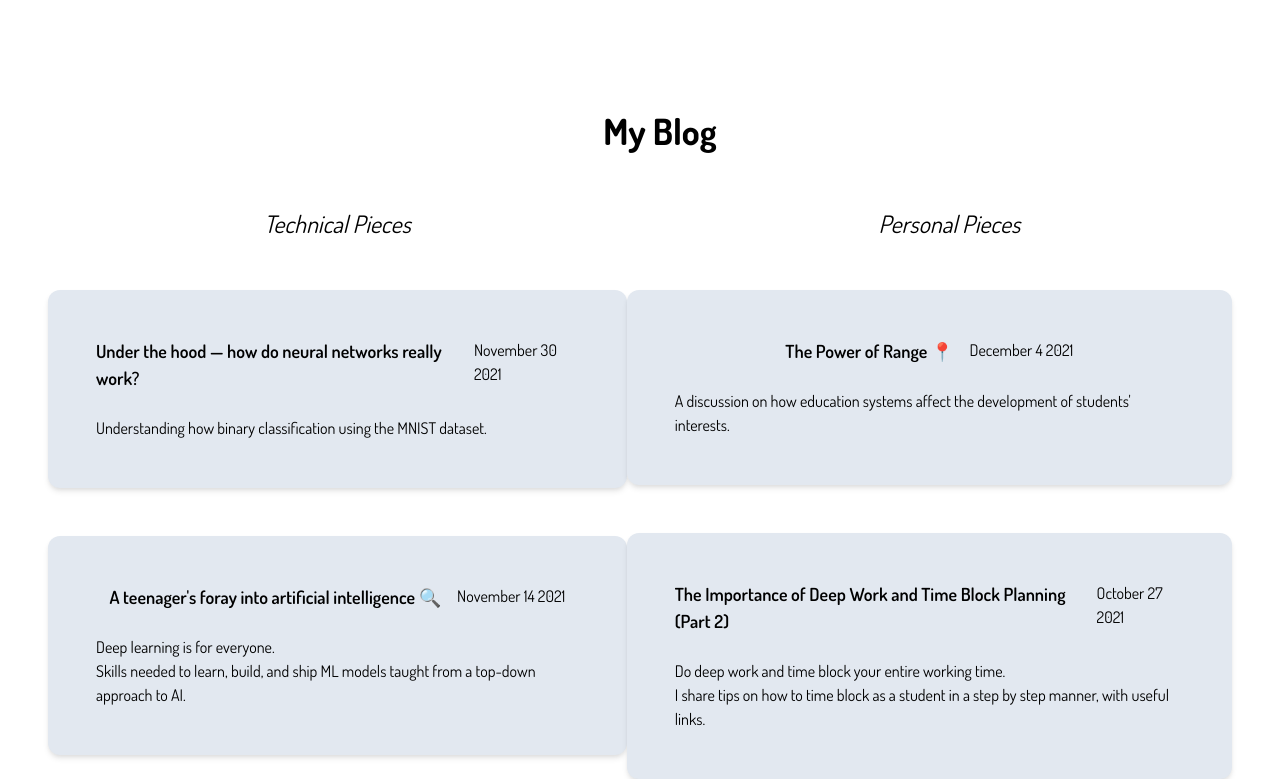
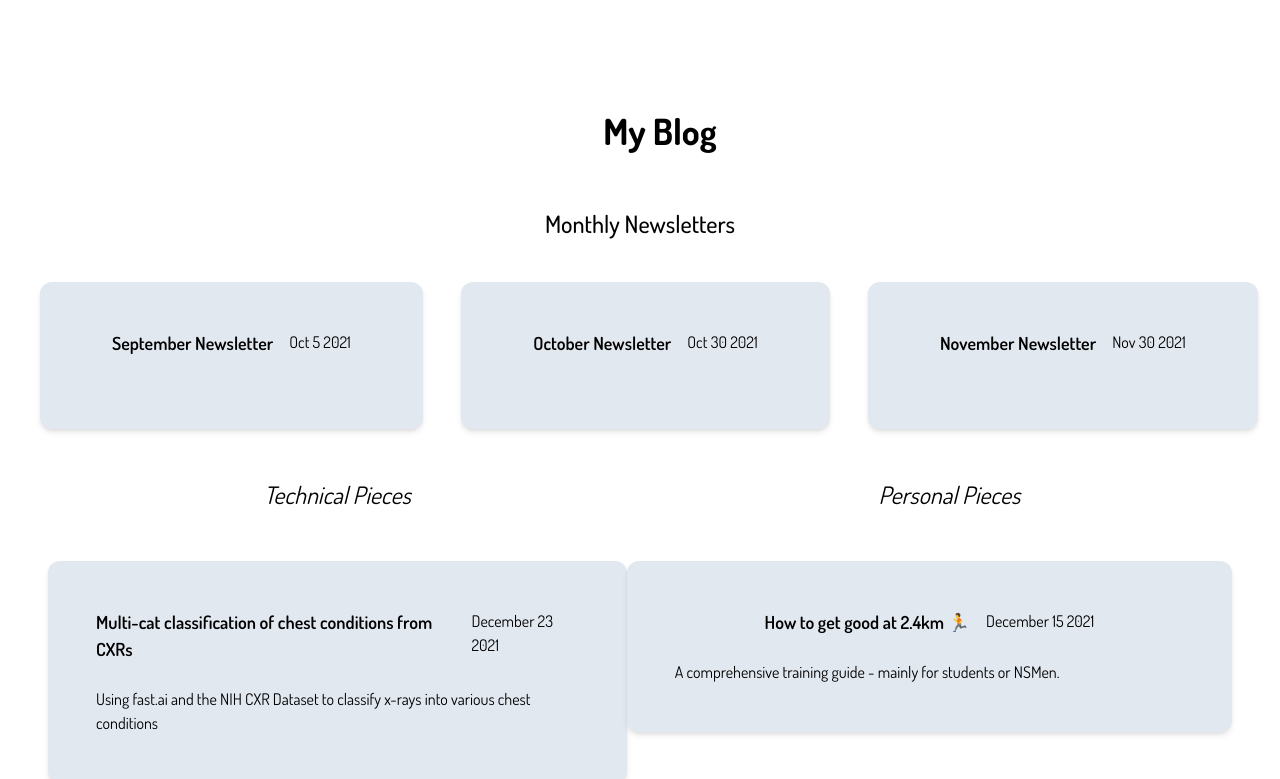
Before and after one commit to danielcwq/personal-website-current-build, a React (Create React App) app: page /blog in a window 1280 px wide. Shown: the top 779 px of the page. Built offline with nearby package versions, Linux system fonts and the light colour scheme.

Commit message:
added newsletters, and styling

```diff
--- a/src/components/blog.js
+++ b/src/components/blog.js
@@ -12,11 +12,73 @@ function Blog(){
             <div className = 'flex justify-center'>
                 <h1 className = 'text-4xl pt-24 mt-2 font-bold pl-10 text-justify font-dosis'> My Blog </h1>
             </div>
+            <div className = 'flex justify-center'>
+                <h1 className = 'text-2xl  pt-6 md:pt-12 font-medium text-justify font-dosis '> Monthly Newsletters </h1>
+            </div>
+            <div className = 'flex flex-col md:flex-row justify-between font-dosis ml-2 md:ml-4'>
+                    <a className = '' href = 'https://danielching.substack.com/p/september-newsletter-living-the-deep' target = '_blank'>
+                                    <div className = 'flex justify-center flex-col flex-grow-0 font-dosis w-3/5 md:w-full rounded-xl mt-10 shadow-md p-12 ml-24 md:mx-6 bg-gray-300 hover:bg-gray-400'>
+                                        <div className = 'flex justify-center'>
+                                            <div className = 'font-semibold text-lg'>September Newsletter</div>
+                                            <div className = 'hidden md:block pl-4'>Oct 5 2021</div>
+
+                                        </div>
+                                        <div className = 'pt-4 md:pt-6'>
+                                            <p> </p>
+                                        </div>
+
+                                    </div>
+                                </a>
+                            <a className = '' href = 'https://danielching.substack.com/p/october-newsletter-normalising-failure' target = '_blank'>
+                            <div className = 'flex justify-center flex-col font-dosis w-3/5 md:w-full rounded-xl mt-10 shadow-md p-12 ml-24 md:mx-6 bg-gray-300 hover:bg-gray-400'>
+                                <div className = 'flex justify-center'>
+                                    <div className = 'font-semibold text-lg'>October Newsletter</div>
+                                    <div className = 'hidden md:block pl-4'>Oct 30 2021</div>
+
+                                </div>
+                                <div className = 'pt-4 md:pt-6'>
+                                    <p> </p>
+                                </div>
+
+                            </div>
+                        </a>
+
+
+
+                        <a className = '' href = 'https://danielching.substack.com/p/november-newsletter-the-power-of' target = '_blank'>
+                            <div className = 'flex justify-center flex-col font-dosis w-3/5 md:w-full rounded-xl mt-10 shadow-md p-12 ml-24 md:mx-6 bg-gray-300 hover:bg-gray-400'>
+                                <div className = 'flex justify-center'>
+                                    <div className = 'font-semibold text-lg'>November Newsletter</div>
+                                    <div className = 'hidden md:block pl-4'>Nov 30 2021</div>
+
+                                </div>
+                                <div className = 'pt-4 md:pt-6'>
+                                    <p> </p>
+                                </div>
+
+                            </div>
+                        </a>
+                    <div className = 'pl-2'>
+                    </div>
+            </div>
             <div className = 'flex flex-col md:flex-row justify-between'>
                 <div className = 'md:pl-12'>
                     <div className = 'flex justify-center '>
                         <h1 className = 'text-2xl  pt-6 md:pt-12  italic text-justify font-dosis '> Technical Pieces </h1>
                     </div>
+                    <a className = '' href = 'https://towardsdatascience.com/multi-category-classification-of-various-chest-conditions-from-chest-x-rays-1d6428522997' target = '_blank'>
+                            <div className = 'flex justify-center flex-col flex-grow-0 font-dosis w-3/5 md:w-full rounded-xl mt-10 md:mt-12 shadow-md p-12 ml-24 md:ml-0 md:pr-12 bg-gray-300 hover:bg-gray-400'>
+                                <div className = 'flex justify-center'>
+                                    <div className = 'font-semibold text-lg'>Multi-cat classification of chest conditions from CXRs</div>
+                                    <div className = 'hidden md:block pl-4'>December 23 2021</div>
+
+                                </div>
+                                <div className = 'pt-4 md:pt-6'>
+                                    <p> Using fast.ai and the NIH CXR Dataset to classify x-rays into various chest conditions</p>
+                                </div>
+
+                            </div>
+                        </a>
                     <a className = '' href = 'https://danielching.medium.com/under-the-hood-how-do-neural-networks-really-work-7b48b171dc8c#71eb' target = '_blank'>
                             <div className = 'flex justify-center flex-col flex-grow-0 font-dosis w-3/5 md:w-full rounded-xl mt-10 md:mt-12 shadow-md p-12 ml-24 md:ml-0 md:pr-12 bg-gray-300 hover:bg-gray-400'>
                                 <div className = 'flex justify-center'>
@@ -25,7 +87,7 @@ function Blog(){
 
                                 </div>
                                 <div className = 'pt-4 md:pt-6'>
-                                    <p>Understanding how binary classification using the MNIST dataset. </p>
+                                    <p>Understanding how binary classification works using the MNIST dataset. </p>
                                 </div>
 
                             </div>
@@ -50,6 +112,19 @@ function Blog(){
                     <div className = 'flex justify-center '>
                         <h1 className = 'text-2xl  pt-6 md:pt-12 italic pl-10 text-justify font-dosis '> Personal Pieces </h1>
                     </div>
+                    <a className = '' href = 'https://danielching.medium.com/how-to-get-good-at-2-4km-a-comprehensive-guide-85e9669ee19c' target = '_blank'>
+                        <div className = 'flex justify-center flex-col flex-grow-0 font-dosis w-3/5 md:w-full rounded-xl mt-10 md:mt-12 ml-24 md:ml-0 shadow-md p-12 pr-12 bg-gray-300 hover:bg-gray-400'>
+                            <div className = 'flex justify-center'>
+                                <div className = 'font-semibold text-lg'>How to get good at 2.4km 🏃</div>
+                                <div className = 'hidden md:block pl-4'>December 15 2021</div>
+                            </div>
+                            <div className = 'pt-4 md:pt-6'>
+                                <p>A comprehensive training guide - mainly for students or NSMen. </p>
+                                <p></p>
+                            </div>
+
+                        </div>
+                    </a>
 
                     <a className = '' href = 'https://medium.com/educere/the-power-of-range-6bcadb3980fb' target = '_blank'>
                         <div className = 'flex justify-center flex-col flex-grow-0 font-dosis w-3/5 md:w-full rounded-xl mt-10 md:mt-12 ml-24 md:ml-0 shadow-md p-12 pr-12 bg-gray-300 hover:bg-gray-400'>
--- a/src/components/portfolio.js
+++ b/src/components/portfolio.js
@@ -57,7 +57,8 @@ function Portfolio(){
             <div className = 'flex justify-center'>
                 <h1 className = 'text-3xl pt-10 md:pt-16 mt-2 font-bold pl-10 text-justify font-dosis'> Projects </h1>
             </div>
-            <div style = {{minHeight: "50vh"}} className = 'w-4/5 md:w-1/3 mx-auto rounded-xl md:rounded-lg bg-indigo-900 hover:bg-blue-700'>
+            <div className = 'flex-row md:flex' style = {{minHeight: "50vh"}} >
+                <div className = 'w-4/5 md:w-1/3 mx-auto rounded-xl md:rounded-lg bg-indigo-900 hover:bg-blue-700 '>
 
                     <div className = 'm-8 p-6 md:rounded-xl text-white font-dosis'>
                         <img src='./chestxr.png'/>
@@ -71,16 +72,41 @@ function Portfolio(){
                         For this project, I used the fast.ai library in PyTorch and the NIH Chest X-Ray Sample dataset from Kaggle, achieving an accuracy of 92.8% using CNNs for this computer vision task.
                         </div>
                         <div className = 'flex flex-row justify-around mt-4'>
-                        <a href = 'https://danielching.medium.com/multi-category-classification-of-various-chest-conditions-from-chest-x-rays-1d6428522997'class = 'rounded-lg bg-white text-black p-4'>
+                            <a href = 'https://danielching.medium.com/multi-category-classification-of-various-chest-conditions-from-chest-x-rays-1d6428522997'class = 'rounded-lg bg-white text-black p-4' target = '_blank'>
                                 Article
                             </a>
-                        <a href = 'https://colab.research.google.com/drive/182vjivfl0LgJTYaofnBiY8FebNMsSyCG' className = 'rounded-lg bg-white text-black p-4'>
+                            <a href = 'https://colab.research.google.com/drive/182vjivfl0LgJTYaofnBiY8FebNMsSyCG' className = 'rounded-lg bg-white text-black p-4' target = '_blank'>
+                                Code
+                            </a>
+                        </div>
+                    </div>
+                </div>
+                <div className = 'w-4/5 md:w-1/3 mx-auto rounded-xl md:rounded-lg bg-indigo-900 hover:bg-blue-700'>
+                    <div className = 'm-8 p-6 md:rounded-xl text-white font-dosis'>
+                        <img src='./mnist.png'/>
+                        <div className = "text-2xl font-semibold my-5 text-center">
+                            Under the hood: understanding neural networks
+                        </div>
+                        <div className = 'text-xl text-justify my-4'>
+                        For this project, I wrote a summary article explaining my key takeaways from fast.ai Chapter 4 using the MNIST dataset.
+                        </div>
+                        <div className = 'text-xl text-justify'>
+                        In this binary classifier, the neural network model, built using PyTorch, achieved a 99.7% accuracy trying to identify the handwritten digits '2' and '9'.
+                        </div>
+                            <div className = 'flex flex-row justify-around mt-4'>
+                                <a href = 'https://towardsdatascience.com/under-the-hood-how-do-neural-networks-really-work-7b48b171dc8c'class = 'rounded-lg bg-white text-black p-4' target = '_blank'>
+                                    Article
+                                </a>
+                                <a href = 'https://colab.research.google.com/drive/1t85lNzxSzhm30t2OgTyAGAeFBLV3IGND#scrollTo=9ouSHtne9n6s' className = 'rounded-lg bg-white text-black p-4' target = '_blank'>
                                     Code
                                 </a>
                             </div>
                     </div>
                 </div>
             </div>
+
+
+        </div>
     )
 }
 
```
Also changed, not shown: public/mnist.png (added). Lines whose indentation alone changed are shown as unchanged.
